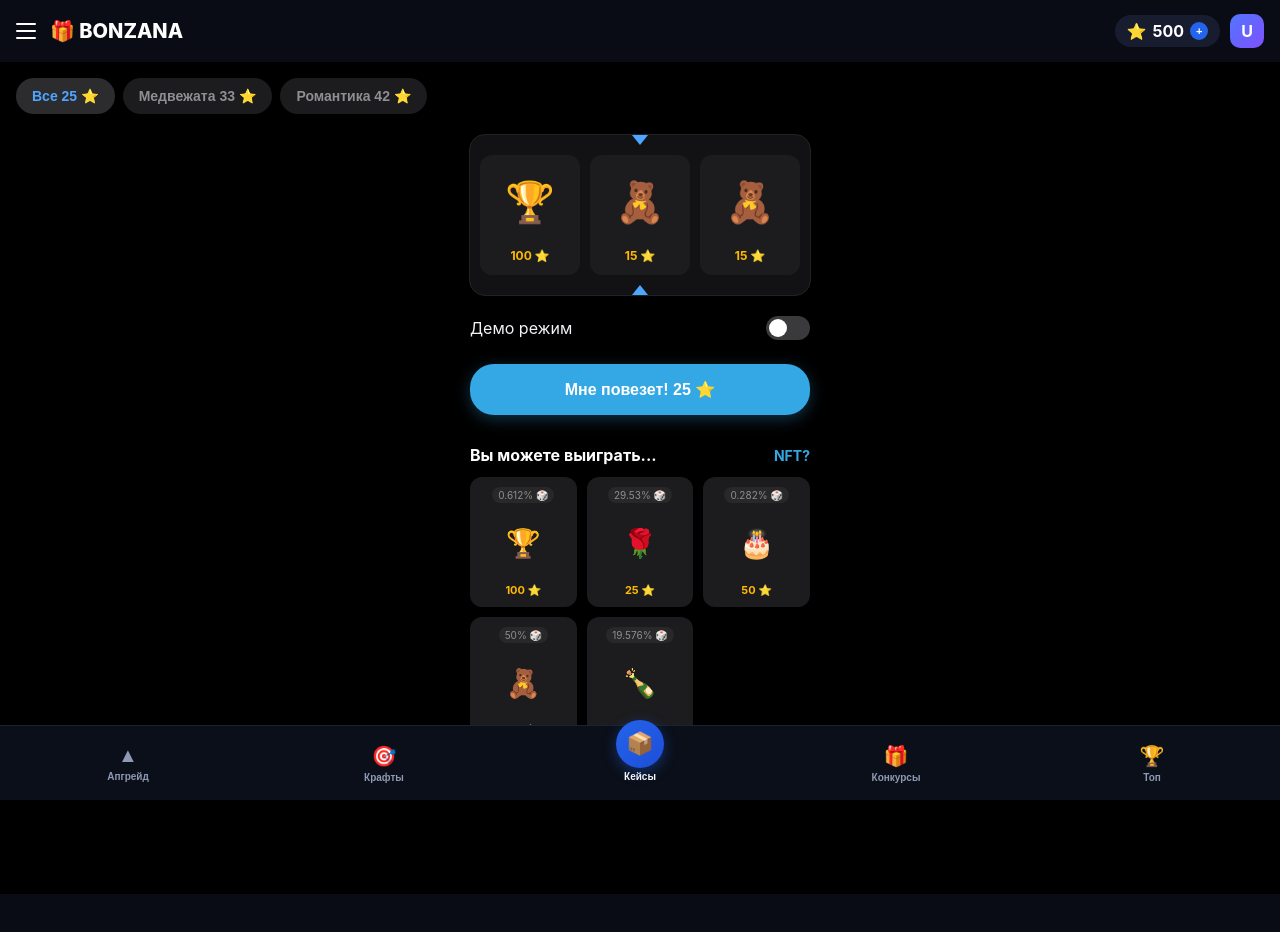
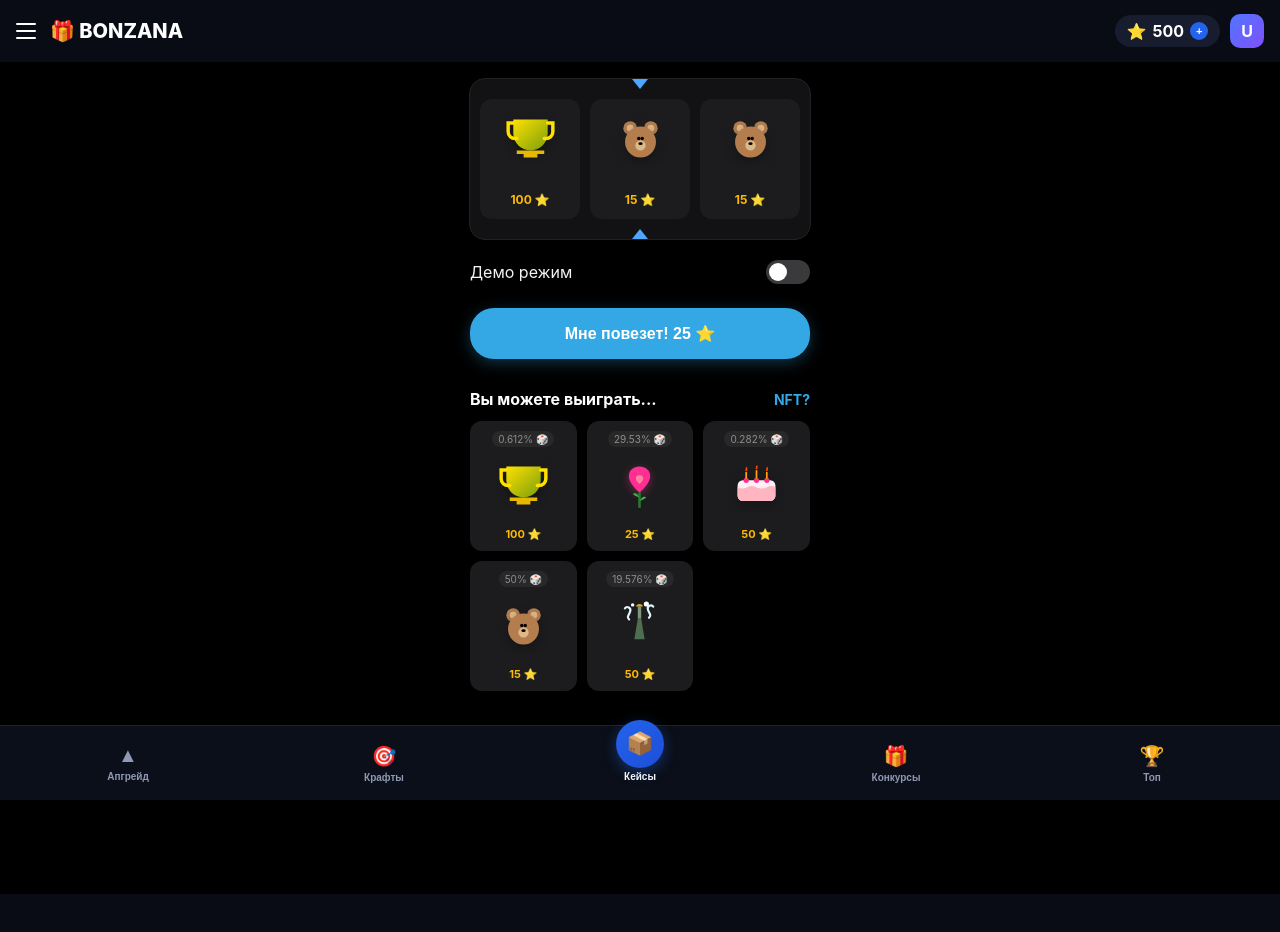
Before and after one commit to khoroshkovskyiivan-lab/Bonzana-, a React (Vite) app: page / in a window 1280 px wide. Shown: the top 932 px of the page. Built offline with nearby package versions, Linux system fonts and the light colour scheme.

Commit message:
Update CasesPage.jsx

```diff
--- a/src/pages/CasesPage.jsx
+++ b/src/pages/CasesPage.jsx
@@ -1,26 +1,78 @@
 import React, { useState, useEffect, useRef } from 'react';
 import './CasesPage.css';
 
-const CATEGORIES = [
-  { id: 'all', name: 'Все 25', price: 25 },
-  { id: 'bears', name: 'Медвежата 33', price: 33 },
-  { id: 'romance', name: 'Романтика 42', price: 42 }
-];
+// Высокодетализированный векторный арт вместо стандартных эмодзи
+const ICONS = {
+  cup: (
+    <svg viewBox="0 0 64 64" width="55" height="55">
+      <defs>
+        <linearGradient id="gold" x1="0%" y1="0%" x2="100%" y2="100%">
+          <stop offset="0%" stopColor="#FFE000" />
+          <stop offset="100%" stopColor="#799F0C" />
+        </linearGradient>
+      </defs>
+      <path d="M12 10h40v16c0 11-9 20-20 20s-20-9-20-20V10z" fill="url(#gold)" filter="drop-shadow(0px 4px 6px rgba(0,0,0,0.4))" />
+      <path d="M16 46h32v4H16zM24 50h16v4H24z" fill="#E6B800" />
+      <path d="M12 14H6v10c0 5 4 8 8 8h2M52 14h6v10c0 5-4 8-8 8h-2" fill="none" stroke="#FFE000" strokeWidth="4" strokeLinecap="round" />
+    </svg>
+  ),
+  rose: (
+    <svg viewBox="0 0 64 64" width="55" height="55">
+      <path d="M32 10c-8 0-14 6-12 14 2 8 12 16 12 16s10-8 12-16c2-8-4-14-12-14z" fill="#FF2E93" filter="drop-shadow(0px 3px 5px rgba(255,46,147,0.4))" />
+      <path d="M32 20c-3 0-5 2-4 5 1 3 4 5 4 5s3-2 4-5c1-3-1-5-4-5z" fill="#FF85A1" />
+      <path d="M32 40v18" fill="none" stroke="#257A2D" strokeWidth="3" />
+      <path d="M32 46c-4-1-8-4-8-4s3-2 5 0M32 50c4-1 8-4 8-4s-3-2-5 0" fill="#39B54A" />
+    </svg>
+  ),
+  cake: (
+    <svg viewBox="0 0 64 64" width="55" height="55">
+      <rect x="10" y="26" width="44" height="24" rx="6" fill="#FFF0F5" filter="drop-shadow(0px 4px 8px rgba(0,0,0,0.3))" />
+      <path d="M10 34c4 2 8 2 11 0 4-2 7-2 11 0 4 2 8 2 12 0 4-2 7-2 10 0v10c0 3-3 6-6 6H16c-3 0-6-3-6-6V34z" fill="#FFB6C1" />
+      <circle cx="20" cy="26" r="3" fill="#FF2E93" />
+      <circle cx="32" cy="26" r="3" fill="#FF2E93" />
+      <circle cx="44" cy="26" r="3" fill="#FF2E93" />
+      <path d="M20 23v-6M32 23v-8M44 23v-6" stroke="#FFA500" strokeWidth="2" strokeLinecap="round" />
+      <path d="M20 15c0-2 1-3 0-4M32 13c0-2 1-3 0-4M44 15c0-2 1-3 0-4" stroke="#FF4500" strokeWidth="2" />
+    </svg>
+  ),
+  bear: (
+    <svg viewBox="0 0 64 64" width="55" height="55">
+      <circle cx="20" cy="20" r="8" fill="#B37D4E" />
+      <circle cx="44" cy="20" r="8" fill="#B37D4E" />
+      <circle cx="20" cy="20" r="4" fill="#DEB887" />
+      <circle cx="44" cy="20" r="4" fill="#DEB887" />
+      <circle cx="32" cy="36" r="18" fill="#B37D4E" filter="drop-shadow(0px 4px 6px rgba(0,0,0,0.3))" />
+      <circle cx="32" cy="40" r="6" fill="#DEB887" />
+      <circle cx="30" cy="32" r="2" fill="#000" />
+      <circle cx="34" cy="32" r="2" fill="#000" />
+      <ellipse cx="32" cy="38" rx="2.5" ry="1.5" fill="#000" />
+    </svg>
+  ),
+  champagne: (
+    <svg viewBox="0 0 64 64" width="55" height="55">
+      <path d="M26 48h12l-4-24h-4z" fill="#4E6E52" />
+      <path d="M30 24V10h4v14z" fill="#7D9677" />
+      <path d="M28 10c0-4 8-4 8 0z" fill="#D4AF37" />
+      <path d="M15 12c2-3 8-1 6 4s-4 6-1 9M48 10c-2-3-8-1-6 4s4 6 1 9" fill="none" stroke="#E0F7FA" strokeWidth="2.5" strokeLinecap="round" />
+      <circle cx="24" cy="8" r="2" fill="#FFF" />
+      <circle cx="40" cy="7" r="3" fill="#FFF" />
+    </svg>
+  )
+};
 
 const PRIZES = [
-  { id: 1, name: 'Кубок Лидера', icon: '🏆', value: 100, chance: 0.612 },
-  { id: 2, name: 'Роза', icon: '🌹', value: 25, chance: 29.53 },
-  { id: 3, name: 'Праздничный торт', icon: '🎂', value: 50, chance: 0.282 },
-  { id: 4, name: 'Плюшевый мишка', icon: '🧸', value: 15, chance: 50.0 },
-  { id: 5, name: 'Шампанское', icon: '🍾', value: 50, chance: 19.576 }
+  { id: 1, name: 'Кубок Лидера', idName: 'cup', value: 100, chance: 0.612 },
+  { id: 2, name: 'Роза', idName: 'rose', value: 25, chance: 29.53 },
+  { id: 3, name: 'Праздничный торт', idName: 'cake', value: 50, chance: 0.282 },
+  { id: 4, name: 'Плюшевый мишка', idName: 'bear', value: 15, chance: 50.0 },
+  { id: 5, name: 'Шампанское', idName: 'champagne', value: 50, chance: 19.576 }
 ];
 
 export default function CasesPage({ balance, setBalance }) {
-  const [activeTab, setActiveTab] = useState('all');
   const [isDemo, setIsDemo] = useState(false);
   const [isSpinning, setIsSpinning] = useState(false);
   const [carouselItems, setCarouselItems] = useState([]);
-  const [currentPrice, setCurrentPrice] = useState(25);
+  const currentPrice = 25; // Фиксированная цена кейса без табов
 
   const carouselRef = useRef(null);
 
@@ -41,15 +93,9 @@ export default function CasesPage({ balance, setBalance }) {
     }
   };
 
-  const handleTabChange = (tabId, price) => {
-    setActiveTab(tabId);
-    setCurrentPrice(price);
-  };
-
   const startSpin = () => {
     if (isSpinning) return;
 
-    // Проверка баланса: если НЕ демо режим, проверяем хватает ли звезд
     if (!isDemo && balance < currentPrice) {
       alert('❌ Недостаточно Telegram Stars для открытия кейса!');
       return;
@@ -58,19 +104,14 @@ export default function CasesPage({ balance, setBalance }) {
     setIsSpinning(true);
     generateCarousel();
 
-    // Списываем баланс только если режим НЕ демонстрационный
     if (!isDemo) {
       setBalance(prev => prev - currentPrice);
     }
 
-    const winningIndex = 42; // Жестко фиксируем индекс остановки для идеального прицела
-
-    // Вычисляем точное смещение с учетом ширины карточки (100px) и отступа gap (10px)
+    const winningIndex = 42;
     const cardWidth = 100;
     const gap = 10;
     const itemTotalWidth = cardWidth + gap;
-
-    // Смещение контейнера, чтобы 42-й элемент встал ровно по центру маркера
     const targetOffset = -(winningIndex * itemTotalWidth - 110);
 
     setTimeout(() => {
@@ -89,18 +130,7 @@ export default function CasesPage({ balance, setBalance }) {
 
   return (
     <div className="cases-page">
-      <div className="tabs-container">
-        {CATEGORIES.map((tab) => (
-          <button
-            key={tab.id}
-            className={`tab-btn ${activeTab === tab.id ? 'active' : ''}`}
-            onClick={() => handleTabChange(tab.id, tab.price)}
-          >
-            {tab.name} <span>⭐️</span>
-          </button>
-        ))}
-      </div>
-
+      {/* Рулетка */}
       <div className="roulette-wrapper">
         <div className="roulette-marker top"></div>
         <div className="roulette-marker bottom"></div>
@@ -108,7 +138,7 @@ export default function CasesPage({ balance, setBalance }) {
           <div className="roulette-carousel" ref={carouselRef}>
             {carouselItems.map((item) => (
               <div key={item.uniqueId} className="roulette-card">
-                <span className="card-icon">{item.icon}</span>
+                <div className="card-art-container">{ICONS[item.idName]}</div>
                 <span className="card-value">{item.value} ⭐️</span>
               </div>
             ))}
@@ -116,6 +146,7 @@ export default function CasesPage({ balance, setBalance }) {
         </div>
       </div>
 
+      {/* Демо режим */}
       <div className="demo-toggle-container">
         <span className="demo-text">Демо режим</span>
         <label className="switch">
@@ -128,6 +159,7 @@ export default function CasesPage({ balance, setBalance }) {
         </label>
       </div>
 
+      {/* Кнопка запуска */}
       <button
         className={`action-btn ${isSpinning ? 'disabled' : ''}`}
         onClick={startSpin}
@@ -136,6 +168,7 @@ export default function CasesPage({ balance, setBalance }) {
         {isSpinning ? 'Удача решает...' : `Мне повезет! ${currentPrice}`} <span>⭐️</span>
       </button>
 
+      {/* Сетка возможных выигрышей */}
       <div className="lootbox-info-section">
         <div className="info-header">
           <h3>Вы можете выиграть...</h3>
@@ -146,7 +179,7 @@ export default function CasesPage({ balance, setBalance }) {
           {PRIZES.map((prize) => (
             <div key={prize.id} className="prize-info-card">
               <div className="prize-chance">{prize.chance}% 🎲</div>
-              <div className="prize-main-icon">{prize.icon}</div>
+              <div className="prize-main-art">{ICONS[prize.idName]}</div>
               <div className="prize-bottom-value">{prize.value} ⭐️</div>
             </div>
           ))}
```
